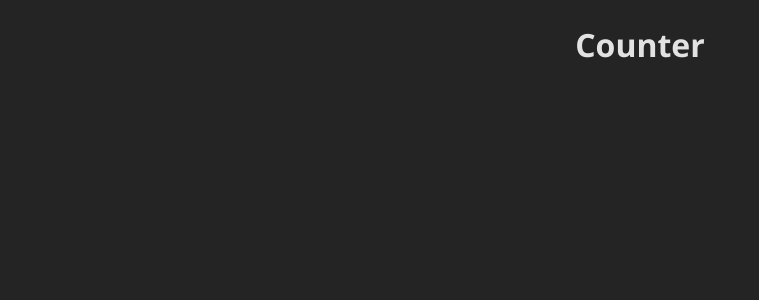
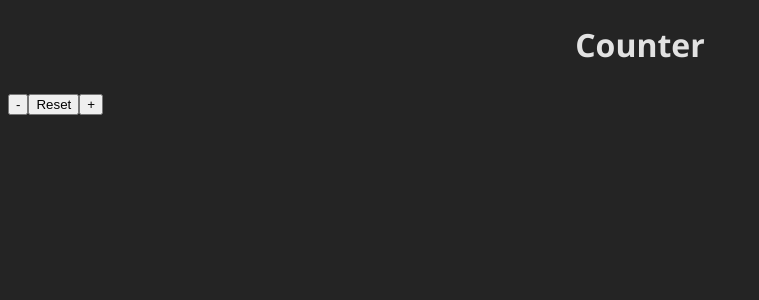
Before and after one commit to lyndonpanton/counter, a React (Vite) app in the folder react-app/: page / in a window 1280 px wide. Shown: the top 300 px of the page, without its empty margins (0-759 px from the left). Built offline with nearby package versions, Linux system fonts and the light colour scheme.

Commit message:
Added the counter buttons

```diff
--- a/react-app/src/App.jsx
+++ b/react-app/src/App.jsx
@@ -3,6 +3,7 @@ import reactLogo from './assets/react.svg'
 import viteLogo from '/vite.svg'
 import './App.css'
 import Header from './components/Header'
+import MainContent from './components/MainContent'
 
 function App() {
     const [count, setCount] = useState(0)
@@ -10,6 +11,7 @@ function App() {
     return (
         <>
             <Header />
+            <MainContent />
         </>
     )
 }
--- a/react-app/src/components/Counter.jsx
+++ b/react-app/src/components/Counter.jsx
@@ -0,0 +1,18 @@
+import { useState } from "react";
+
+const Counter = () => {
+    const [count, setCount] = useState(0);
+
+    return (
+        <>
+            <p></p>
+            <>
+                <button>-</button>
+                <button>Reset</button>
+                <button>+</button>
+            </>
+        </>
+    )
+};
+
+export default Counter;
--- /dev/null
+++ b/react-app/src/components/MainContent.jsx
@@ -0,0 +1,11 @@
+import Counter from "./Counter";
+
+const MainContent = () => {
+    return (
+        <>
+            <Counter />
+        </>
+    );
+};
+
+export default MainContent;
```
Also changed, not shown: react-app/src/components/Main.jsx (deleted).
